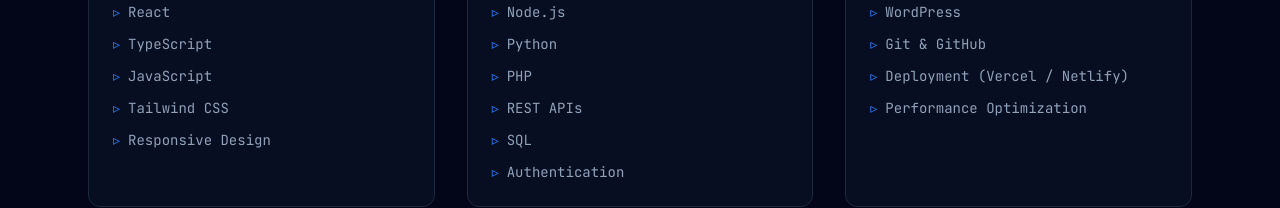
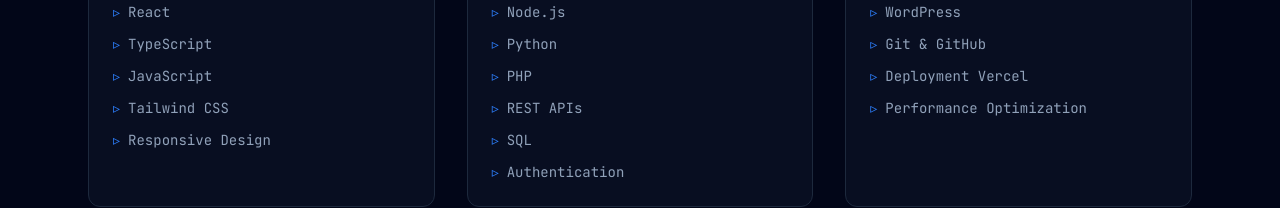
Before and after one commit to CDCODE02/MyWebDev-Portfolio, a React (Vite) app: page / in a window 1280 px wide. Shown: the part 1853-2061 px from the top of the page. Built offline with nearby package versions, Linux system fonts and the light colour scheme.

Commit message:
feat: Add DATBOI landing page project to portfolio
Includes details on the project's description, technologies used, and links to GitHub and demo. Also includes a minor update to the skills section to reflect Vercel deployment specifically.

```diff
--- a/src/components/Projects.tsx
+++ b/src/components/Projects.tsx
@@ -33,6 +33,14 @@
     github: 'https://github.com/CDCODE02/schoolweb',
     demo: 'https://crossroadschoolweb.vercel.app',
     image: 'https://i.ibb.co/Y4XKV8pb/school.png'
+  },
+  {
+    title: 'DATBOI Landing Page',
+    description: 'A high-energy landing page bringing the viral $DATBOI meme to Web3. Built with full-stack integration, smooth animations, and AI-powered enhancements to deliver a playful yet technically advanced user experience.',
+    tech: ['React', 'TypeScript', 'Vite', 'Tailwind CSS', 'Framer Motion', 'Express', 'Better SQLite3', 'Google GenAI SDK', 'Lucide React'],
+    github: 'https://github.com/CDCODE02/Datwebv2',
+    demo: 'https://datwebv2.vercel.app',
+    image: 'https://i.ibb.co/8DPv5NFQ/DATBOI.png'
   },
 ];
 
--- a/src/components/Skills.tsx
+++ b/src/components/Skills.tsx
@@ -4,7 +4,7 @@
 const skills = {
   Frontend: ['React', 'TypeScript', 'JavaScript', 'Tailwind CSS', 'Responsive Design'],
   Backend: ['Node.js', 'Python', 'PHP', 'REST APIs', 'SQL', 'Authentication'],
-  'CMS & Tools': ['WordPress', 'Git & GitHub', 'Deployment (Vercel / Netlify)', 'Performance Optimization'],
+  'CMS & Tools': ['WordPress', 'Git & GitHub', 'Deployment Vercel', 'Performance Optimization'],
 };
 
 const containerVariants = {
```
